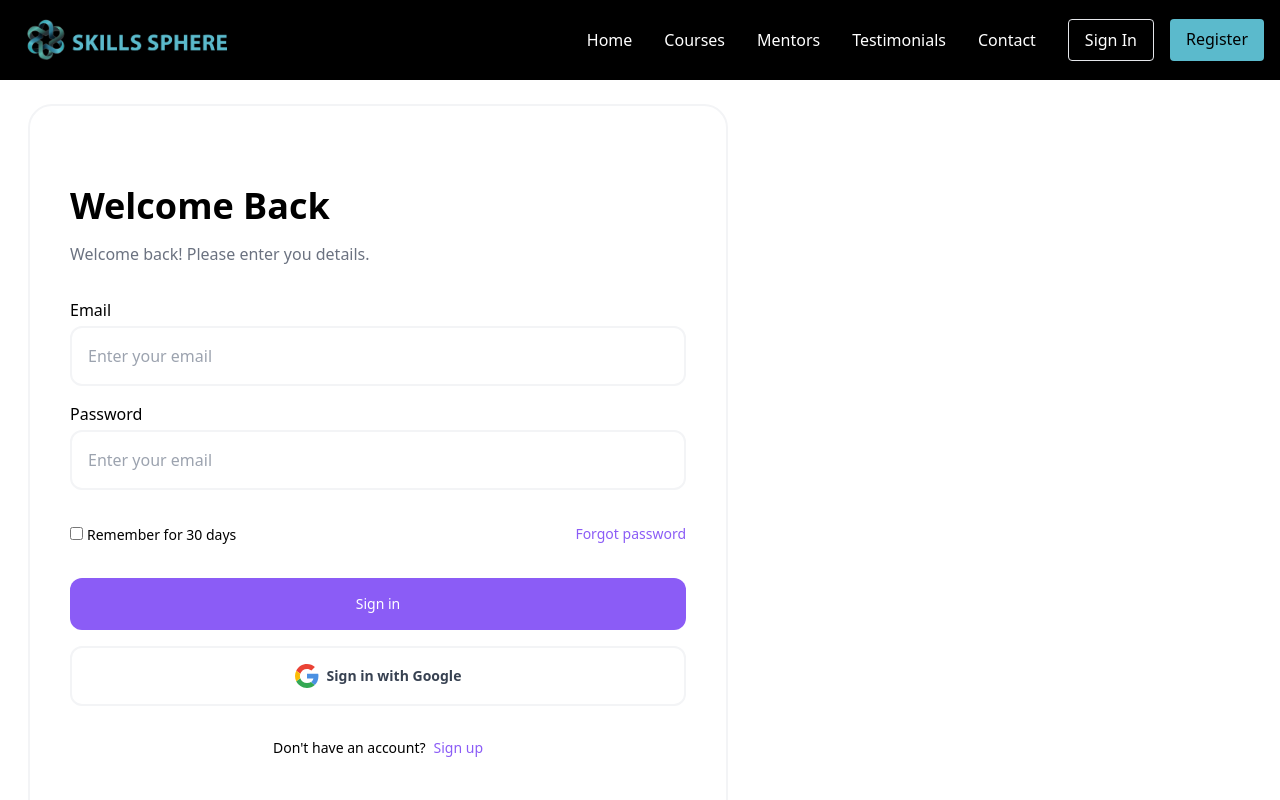
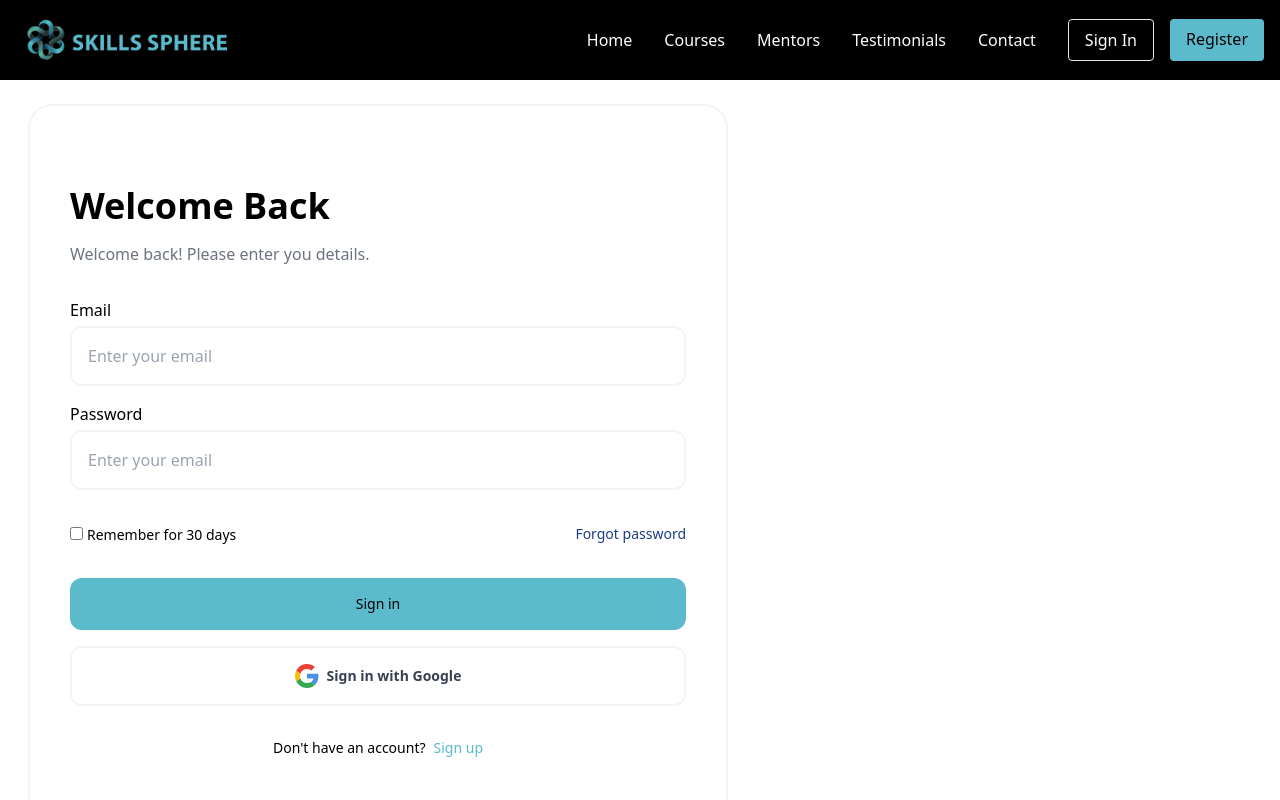
Before and after one commit to farhannawazofficial/skill-sphere-wesite, a React (Vite) app: page /SignPage in a window 1280 px wide. Shown: the top 800 px of the page. Built offline with nearby package versions, Linux system fonts and the light colour scheme.

Commit message:
Update SignPage.jsx

```diff
--- a/src/components/SignPage.jsx
+++ b/src/components/SignPage.jsx
@@ -152,10 +152,10 @@ export default function Form({
                         <input  type="checkbox" id='remember'/>
                         <label className='ml-1 font-medium text-sm' for="remember">Remember for 30 days</label>
                     </div>
-                    <button className='font-medium text-sm text-violet-500'>Forgot password</button>
+                    <button className='font-medium text-sm text-blue-900'>Forgot password</button>
                 </div>
                 <div className='mt-8 flex flex-col gap-y-4'>
-                    <button className='active:scale-[.98] active:duration-75 transition-all hover:scale-[1.01]  ease-in-out transform py-4 bg-violet-500 rounded-xl text-white font-medium text-sm'>Sign in</button>
+                    <button className='active:scale-[.98] active:duration-75 transition-all hover:scale-[1.01]  ease-in-out transform py-4 bg-[#5bbacc] hover:bg-[#03adcd] rounded-xl text-black font-medium text-sm'>Sign in</button>
                     <button
                         className='flex items-center justify-center gap-2 active:scale-[.98] active:duration-75 transition-all hover:scale-[1.01]  ease-in-out transform py-4 text-sm rounded-xl text-gray-700 font-semibold text-lg border-2 border-gray-100 '>
                             <svg width="24" height="24" viewBox="0 0 24 24" fill="none" xmlns="http://www.w3.org/2000/svg">
@@ -171,7 +171,7 @@ export default function Form({
                     <p className='font-medium text-sm'>Don't have an account?</p>
                     <button
                         onClick={() => setAuthState('register')}
-                        className='ml-2 font-medium text-sm text-violet-500'>Sign up</button>
+                        className='ml-2 font-medium text-sm text-[#5bbacc] hover:text-[#03adcd]'>Sign up</button>
                 </div>
             </div>
         </div>
```
